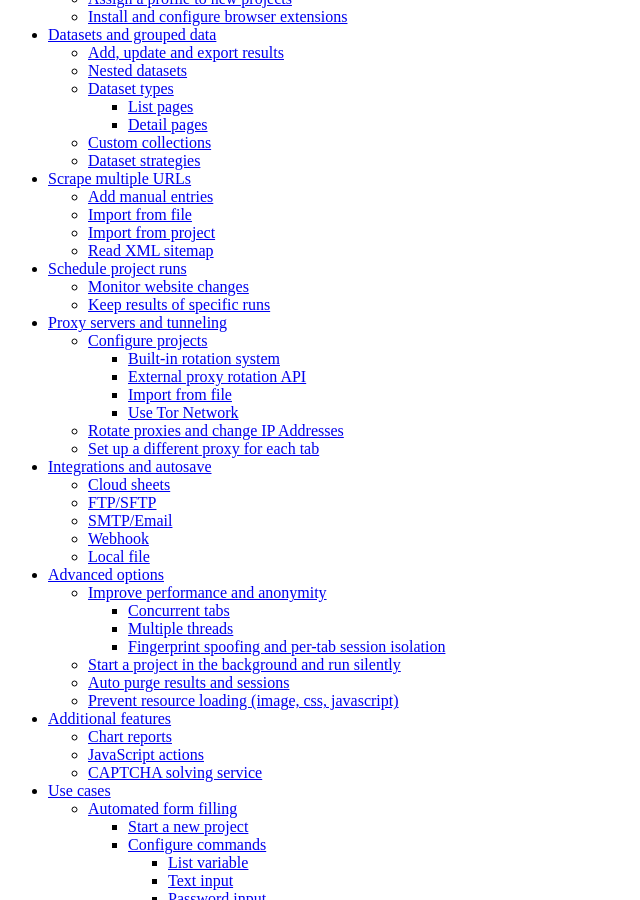
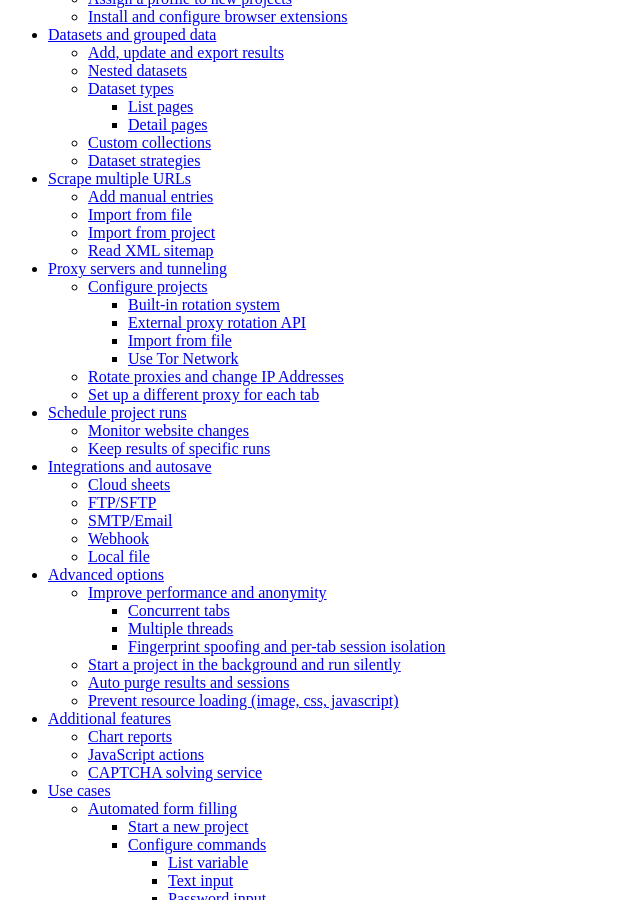
Before and after one commit to ken1901/rtila-handbook, a Sphinx documentation site: the page built from docs/source/index.rst, in a window 1280 px wide and 900 px high, scrolled down 1260 px. Shown: the whole window, without its empty margins (0-640 px from the left). Built offline with Sphinx 7.4.7 and the Read the Docs theme 2.0.0, drawn with Linux system fonts in a browser that asks for light colours; pages that are not in the unit, such as notebooks, are missing from menus; some of the changed text lies outside the part shown.

Commit message:
Init 2-4

```diff
--- a/docs/source/index.rst
+++ b/docs/source/index.rst
@@ -12,8 +12,8 @@ Welcome to the user manual for RTILA Studio ! We value you as a user and we want
    7-persistent-sessions-using-profiles/index
    8-datasets-and-grouped-data/index
    9-scrape-multiple-urls/index
+   10-proxy-servers-and-tunneling/index
    2-schedule-project-runs/index
-   10-proxy-servers-and-tunneling/index
    11-integrations-and-autosave/index
    12-advanced-options/index
    13-extra-features/index
```
